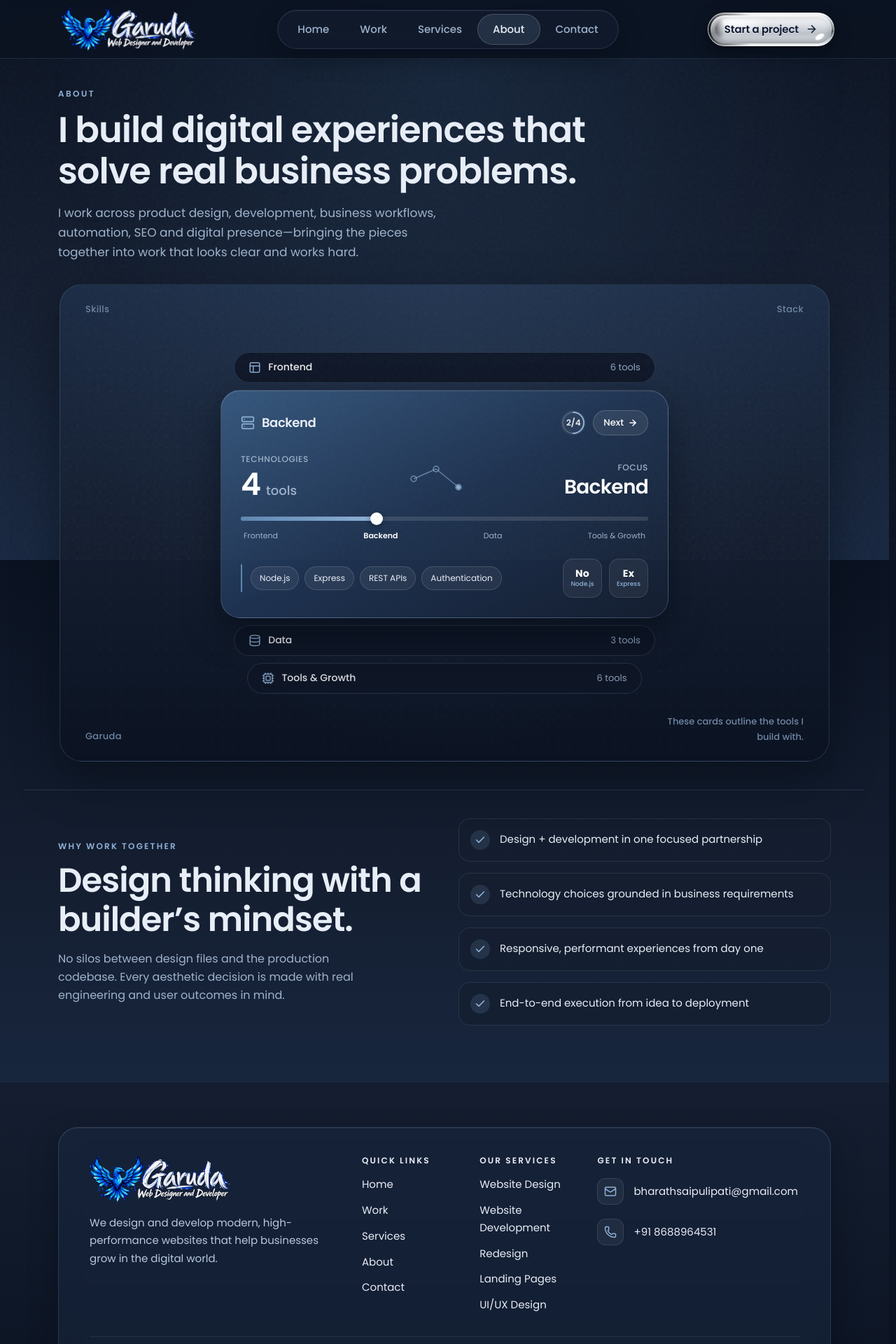
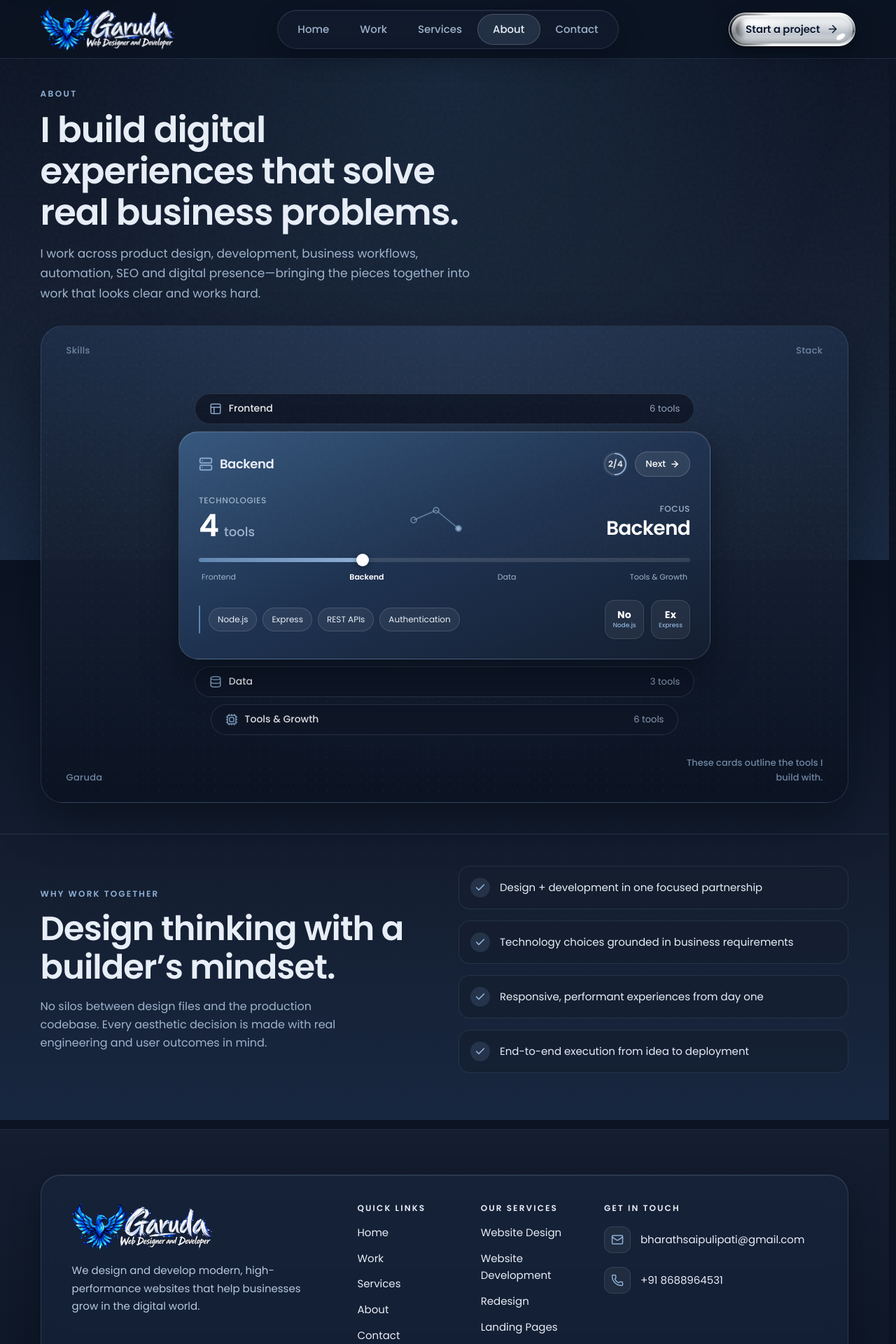
Before and after one commit to Bharat0264/MyWork, a Next.js app: page /about in a window 1280 px wide. Shown: the top 1920 px of the page at 70% size. Built offline with nearby package versions, Linux system fonts and the light colour scheme.

Commit message:
Make page layouts fluid across desktop and mobile

```diff
--- a/app/about/page.tsx
+++ b/app/about/page.tsx
@@ -41,14 +41,14 @@ export default function About() {
       <main id="content" className="page-transition bg-transparent">
         <Container as="section" className="pt-0 pb-[calc(var(--section-gap)/2)]">
           {/* HEADER */}
-          <div className="max-w-[1200px]">
+          <div className="max-w-[62ch]">
             <p className="text-[13px] font-semibold uppercase tracking-[0.16em] text-[#A9C8EB] md:text-[12px] md:tracking-[0.2em] md:text-[#8FB0D6]">
               About
             </p>
-            <h1 className="mt-3 max-w-[760px] text-white font-semibold text-[clamp(36px,9vw,40px)] leading-[1.1] tracking-[-0.02em] md:text-[clamp(2rem,4.2vw,3.2rem)] md:leading-[1.12]">
+            <h1 className="mt-3 max-w-[20ch] text-white font-semibold text-[clamp(36px,9vw,40px)] leading-[1.1] tracking-[-0.02em] md:text-[clamp(2rem,4.2vw,3.2rem)] md:leading-[1.12]">
               I build digital experiences that solve real business problems.
             </h1>
-            <p className="mt-4 max-w-[560px] text-[16px] leading-[1.55] text-[#B8C9DE] md:text-[17px] md:leading-[1.65] md:text-[#9FB3CC]">
+            <p className="mt-4 max-w-[62ch] text-[16px] leading-[1.55] text-[#B8C9DE] md:text-[17px] md:leading-[1.65] md:text-[#9FB3CC]">
               I work across product design, development, business workflows, automation, SEO and digital presence—bringing the pieces together into work that looks clear and works hard.
             </p>
           </div>
--- a/app/contact/page.tsx
+++ b/app/contact/page.tsx
@@ -34,7 +34,7 @@ export default function Contact() {
         id="content"
         className="page-transition bg-transparent"
       >
-        <Container className="grid grid-cols-1 items-center justify-items-center min-[900px]:justify-items-stretch min-[900px]:grid-cols-[minmax(0,1.15fr)_minmax(0,1fr)] gap-12 min-[900px]:gap-[56px]">
+        <Container className="grid grid-cols-1 items-center justify-items-center min-[900px]:justify-items-stretch min-[900px]:grid-cols-[minmax(0,1fr)_minmax(0,0.9fr)] gap-12 min-[900px]:gap-[clamp(32px,5vw,96px)]">
           {/* LEFT COLUMN: Enquiry Form Card */}
           <section aria-label="Project enquiry form" className="flex w-full flex-col items-start">
             <p className="eyebrow">Contact</p>
@@ -49,7 +49,7 @@ export default function Contact() {
 
           {/* RIGHT COLUMN: Garuda Eagle Delivering Message Artwork */}
           <section aria-label="Garuda eagle artwork" className="flex w-full items-center justify-center min-[900px]:justify-end">
-            <div className="w-full max-w-[320px] min-[900px]:max-w-[520px]">
+            <div className="w-full max-w-[320px] min-[900px]:max-w-[640px]">
               <div className="block w-full">
                 <Image
                   src="/contact-eagle.webp"
@@ -57,7 +57,7 @@ export default function Contact() {
                   width={1400}
                   height={1209}
                   loading="lazy"
-                  sizes="(max-width: 899px) 320px, 520px"
+                  sizes="(max-width: 899px) 320px, (max-width: 1680px) 45vw, 640px"
                   className="contact-eagle-floating h-auto w-full object-contain"
                 />
               </div>
--- a/app/globals.css
+++ b/app/globals.css
@@ -19,11 +19,11 @@
   /* --- SPACING TOKENS --- */
   --nav-h: 84px;
   --page-top-gap: 40px;
-  --section-gap: 80px;
+  --section-gap: clamp(56px, 7vw, 120px);
   --header-gap: 32px;
   --page-bottom-gap: 80px;
-  --container: 1200px;
-  --container-pad: 1.25rem;
+  --container-max: 1680px;
+  --gutter: clamp(20px, 4.5vw, 88px);
 
   /* --- NAVY MIRAGE DESIGN TOKENS --- */
   --bg-deep: #0B1322;
@@ -51,18 +51,6 @@
   --muted: var(--text-muted);
 }
 
-@media (min-width: 640px) {
-  :root {
-    --container-pad: 2rem;
-  }
-}
-
-@media (min-width: 1024px) {
-  :root {
-    --container-pad: 3rem;
-  }
-}
-
 @media (max-width: 899px) {
   :root {
     --nav-h: 72px;
@@ -226,6 +214,10 @@ body {
   min-height: 100dvh;
 }
 
+img { max-width: 100%; }
+
+.grid > *, .flex > * { min-width: 0; }
+
 .stat-rail { scrollbar-width: none; }
 .stat-rail::-webkit-scrollbar { display: none; }
 
@@ -277,14 +269,13 @@ a {
   transition: color 0.25s ease;
 }
 
+.container,
 .wrap,
 .container-custom {
   width: 100%;
-  max-width: var(--container);
-  margin-left: auto;
-  margin-right: auto;
-  padding-left: var(--container-pad);
-  padding-right: var(--container-pad);
+  max-width: var(--container-max);
+  margin-inline: auto;
+  padding-inline: var(--gutter);
   box-sizing: border-box;
 }
 
@@ -319,14 +310,15 @@ h1, h2, h3, h4, h5, h6 {
 }
 
 .hero-heading {
-  font-size: clamp(2.5rem, 4.5vw, 3.5rem);
+  max-width: 20ch;
+  font-size: clamp(2.6rem, 4.6vw, 5.2rem);
   letter-spacing: -0.025em;
   line-height: 1.1;
 }
 
 /* Hero promises: a fixed stage keeps all seven slides from shifting layout. */
 .commitment-slider { width: 100%; min-width: 0; }
-.commitment-frame { position: relative; isolation: isolate; width: 100%; aspect-ratio: 1 / 1; min-height: 420px; overflow: hidden; border: 0; border-radius: 0; background: transparent; box-shadow: none; perspective: 1000px; mask-image: linear-gradient(to right, transparent, #000 4%, #000 96%, transparent); }
+.commitment-frame { position: relative; isolation: isolate; width: 100%; aspect-ratio: 1.1 / 1; min-height: 0; overflow: hidden; border: 0; border-radius: 0; background: transparent; box-shadow: none; perspective: 1000px; mask-image: linear-gradient(to right, transparent, #000 4%, #000 96%, transparent); }
 .commitment-glow { position: absolute; left: 50%; top: 48%; width: 62%; height: 62%; transform: translate(-50%,-50%); border-radius: 50%; background: #527cae; filter: blur(70px); opacity: .24; pointer-events: none; }
 .commitment-stage { position: absolute; inset: 0 0 34px; perspective: 1000px; }
 .commitment-card { position: absolute; top: 50%; left: 50%; display: flex; width: 59%; height: 76%; min-height: 0; flex-direction: column; align-items: flex-start; padding: 20px; overflow: hidden; border: 1px solid rgba(160,192,229,.18); border-radius: 24px; background: linear-gradient(155deg, rgba(44,69,104,.72), rgba(13,28,49,.78) 68%, rgba(17,32,55,.75)); box-shadow: inset 0 1px rgba(225,241,255,.12), 0 14px 32px rgba(0,8,22,.28); backdrop-filter: blur(14px) saturate(110%); -webkit-backdrop-filter: blur(14px) saturate(110%); color: #fff; text-align: left; cursor: pointer; backface-visibility: hidden; transition: transform 500ms ease-out, opacity 500ms ease-out, filter 500ms ease-out; }
@@ -1246,7 +1238,7 @@ h1, h2, h3, h4, h5, h6 {
 /* --- CONTACT ENQUIRY FORM --- */
 .contact-form {
   width: 100%;
-  max-width: 600px;
+  max-width: 100%;
   border: 1px solid rgba(143, 176, 214, 0.18);
   border-radius: 28px;
   background: rgba(27, 43, 69, 0.92);
@@ -1566,7 +1558,6 @@ h1, h2, h3, h4, h5, h6 {
     --section-gap: 56px;
     --header-gap: 24px;
     --page-bottom-gap: 56px;
-    --container-pad: 20px;
   }
 
   html, body { overflow-x: hidden; }
--- a/app/services/page.tsx
+++ b/app/services/page.tsx
@@ -47,7 +47,7 @@ export default function Services() {
           <h2 className="section-heading mt-3 max-w-2xl font-semibold text-white text-3xl sm:text-4xl lg:text-5xl tracking-tight">
             Less guesswork. More momentum.
           </h2>
-          <div className="mt-[var(--header-gap)] grid gap-4 sm:gap-6 sm:grid-cols-2 lg:grid-cols-3">
+          <div className="mt-[var(--header-gap)] grid grid-cols-[repeat(auto-fit,minmax(260px,1fr))] gap-4 sm:gap-6">
             {[
               ["01", "Understand", "Business, audience, requirements and goals."],
               ["02", "Plan", "Structure, journey, direction and technology."],
--- a/components/about-card-stack.tsx
+++ b/components/about-card-stack.tsx
@@ -470,7 +470,7 @@ export function AboutCardStack() {
       onPointerMove={handlePointerMove}
       onPointerLeave={handlePointerLeave}
       onMouseEnter={handleStageMouseEnter}
-      className="relative mx-auto w-full max-w-[1100px] overflow-hidden rounded-[24px] border border-[rgba(143,176,214,0.18)] bg-gradient-to-b from-[#1B2B45] via-[#141E30] to-[#0B1322] shadow-[0_24px_60px_rgba(4,9,18,0.5)] sm:rounded-[32px] focus-visible:outline-none focus-visible:ring-2 focus-visible:ring-[#8FB0D6] select-none [-webkit-tap-highlight-color:transparent]"
+      className="relative mx-auto w-full min-w-0 overflow-hidden rounded-[24px] border border-[rgba(143,176,214,0.18)] bg-gradient-to-b from-[#1B2B45] via-[#141E30] to-[#0B1322] shadow-[0_24px_60px_rgba(4,9,18,0.5)] sm:rounded-[32px] focus-visible:outline-none focus-visible:ring-2 focus-visible:ring-[#8FB0D6] select-none [-webkit-tap-highlight-color:transparent]"
     >
       {/* Subtle top ambient glow & grain overlay */}
       <div
@@ -529,7 +529,7 @@ export function AboutCardStack() {
                   transformPerspective: 1000,
                 }
           }
-          className="relative flex w-full max-w-[640px] flex-col items-center gap-[10px]"
+          className="relative flex w-full max-w-[760px] flex-col items-center gap-[10px]"
         >
           {skillGroups.map((group, index) => {
             const isActive = index === activeIndex;
--- a/components/container.tsx
+++ b/components/container.tsx
@@ -8,7 +8,7 @@ export interface ContainerProps extends React.HTMLAttributes<HTMLDivElement> {
 
 /**
  * Universal Container Component
- * Strict specifications: max-w 1200px, centered (mx-auto), px-5 / sm:px-8 / lg:px-12
+ * Shared fluid page width and gutters are defined in app/globals.css.
  * Used in header, every page section, and the footer to guarantee identical left/right edges.
  */
 export function Container({
@@ -19,7 +19,7 @@ export function Container({
 }: ContainerProps) {
   return (
     <Component
-      className={`mx-auto w-full max-w-[1200px] px-5 sm:px-8 lg:px-12 ${className}`.trim()}
+      className={`container ${className}`.trim()}
       {...props}
     >
       {children}
--- a/components/site-shell.tsx
+++ b/components/site-shell.tsx
@@ -143,10 +143,10 @@ export function Navbar() {
 
       {/* FIXED TOP HEADER */}
       <header className="fixed inset-x-0 top-0 z-50 h-[var(--nav-h)] border-b border-[var(--border)] bg-[#0B1322]/85 backdrop-blur-md pt-[env(safe-area-inset-top)]">
-        {/* DESKTOP (900px and above) */}
-        <Container className="hidden h-full items-center justify-between min-[900px]:flex">
+        {/* DESKTOP (1024px and above) */}
+        <Container className="hidden h-full grid-cols-[minmax(0,1fr)_auto_minmax(0,1fr)] items-center min-[1024px]:grid">
           {/* Left: Garuda Logo Lockup */}
-          <div className="flex items-center min-w-[200px]">
+          <div className="flex min-w-0 items-center">
             <Link
               href="/"
               onClick={handleLogoClick}
@@ -163,7 +163,7 @@ export function Navbar() {
                   height={64}
                   loading="eager"
                   draggable={false}
-                  className="h-[52px] w-auto max-w-[280px] object-contain min-[900px]:h-[64px]"
+                  className="h-[52px] w-auto max-w-full object-contain min-[1024px]:h-[64px]"
                 />
               </picture>
               <span className="sr-only">Garuda Web Designer and Developer</span>
@@ -218,13 +218,13 @@ export function Navbar() {
           </nav>
 
           {/* Right: CTA Button */}
-          <div className="flex items-center justify-end min-w-[200px]">
+          <div className="flex min-w-0 items-center justify-end">
             <StartProjectButton variant="navbar" />
           </div>
         </Container>
 
-        {/* MOBILE TOP BAR (below 900px) */}
-        <Container className="flex h-full items-center justify-between min-[900px]:hidden">
+        {/* MOBILE TOP BAR (below 1024px) */}
+        <Container className="flex h-full items-center justify-between min-[1024px]:hidden">
           <Link
             href="/"
             onClick={handleLogoClick}
@@ -252,10 +252,10 @@ export function Navbar() {
         </Container>
       </header>
 
-      {/* MOBILE BOTTOM TAB BAR (below 900px, 5 items with House icon for Home) */}
+      {/* MOBILE BOTTOM TAB BAR (below 1024px, 5 items with House icon for Home) */}
       <nav
         aria-label="Mobile Navigation"
-        className="fixed bottom-[calc(env(safe-area-inset-bottom)+8px)] left-5 right-5 z-50 flex h-[68px] items-center justify-around rounded-full border border-white/20 bg-[#182942]/85 p-1 backdrop-blur-xl shadow-[0_12px_36px_rgba(3,9,20,0.55),inset_0_1px_0_rgba(255,255,255,0.12)] min-[900px]:hidden"
+        className="fixed bottom-[calc(env(safe-area-inset-bottom)+8px)] left-5 right-5 z-50 flex h-[68px] items-center justify-around rounded-full border border-white/20 bg-[#182942]/85 p-1 backdrop-blur-xl shadow-[0_12px_36px_rgba(3,9,20,0.55),inset_0_1px_0_rgba(255,255,255,0.12)] min-[1024px]:hidden"
       >
         {mobileTabItems.map((item, idx) => {
           const isActive = activeSection === idx;
@@ -324,7 +324,7 @@ export function Footer() {
   };
 
   return (
-    <footer className="relative w-full border-t border-[rgba(143,176,214,0.16)] bg-gradient-to-b from-[#141E30] to-[#0B1322] pb-[calc(112px+env(safe-area-inset-bottom))] pt-12 min-[900px]:pb-8 min-[900px]:pt-16">
+    <footer className="relative w-full border-t border-[rgba(143,176,214,0.16)] bg-gradient-to-b from-[#141E30] to-[#0B1322] pb-[calc(112px+env(safe-area-inset-bottom))] pt-12 min-[1024px]:pb-8 min-[1024px]:pt-16">
       <Container>
         <div className="relative w-full overflow-hidden rounded-[24px] border border-[rgba(143,176,214,0.18)] bg-[#1B2B45]/90 p-5 shadow-[0_16px_40px_rgba(4,9,18,0.4),inset_0_1px_0_rgba(255,255,255,0.08)] sm:rounded-[28px] sm:p-8 sm:supports-[backdrop-filter]:bg-[#1B2B45]/45 sm:backdrop-blur-[18px] lg:p-[40px_44px]">
         {/* FAINT WATERMARK */}
@@ -417,7 +417,7 @@ export function Footer() {
           </div>
 
           {/* Column 3: Get in touch (30%) */}
-          <div className="w-full min-w-0 flex flex-col items-start sm:min-w-[260px] sm:items-center md:items-start md:col-start-2 md:row-start-1 lg:col-start-3 lg:row-start-1">
+          <div className="w-full min-w-0 flex flex-col items-start sm:items-center md:items-start md:col-start-2 md:row-start-1 lg:col-start-3 lg:row-start-1">
             <h3 className="text-[12px] font-semibold uppercase tracking-[0.18em] text-[#8FB0D6]">
               Get in touch
             </h3>
```
Also changed, not shown: app/page.tsx (+8 -8 lines), components/services-glass-showcase.module.css (+4 -4 lines), components/work-portfolio-showcase.tsx (+7 -7 lines).
